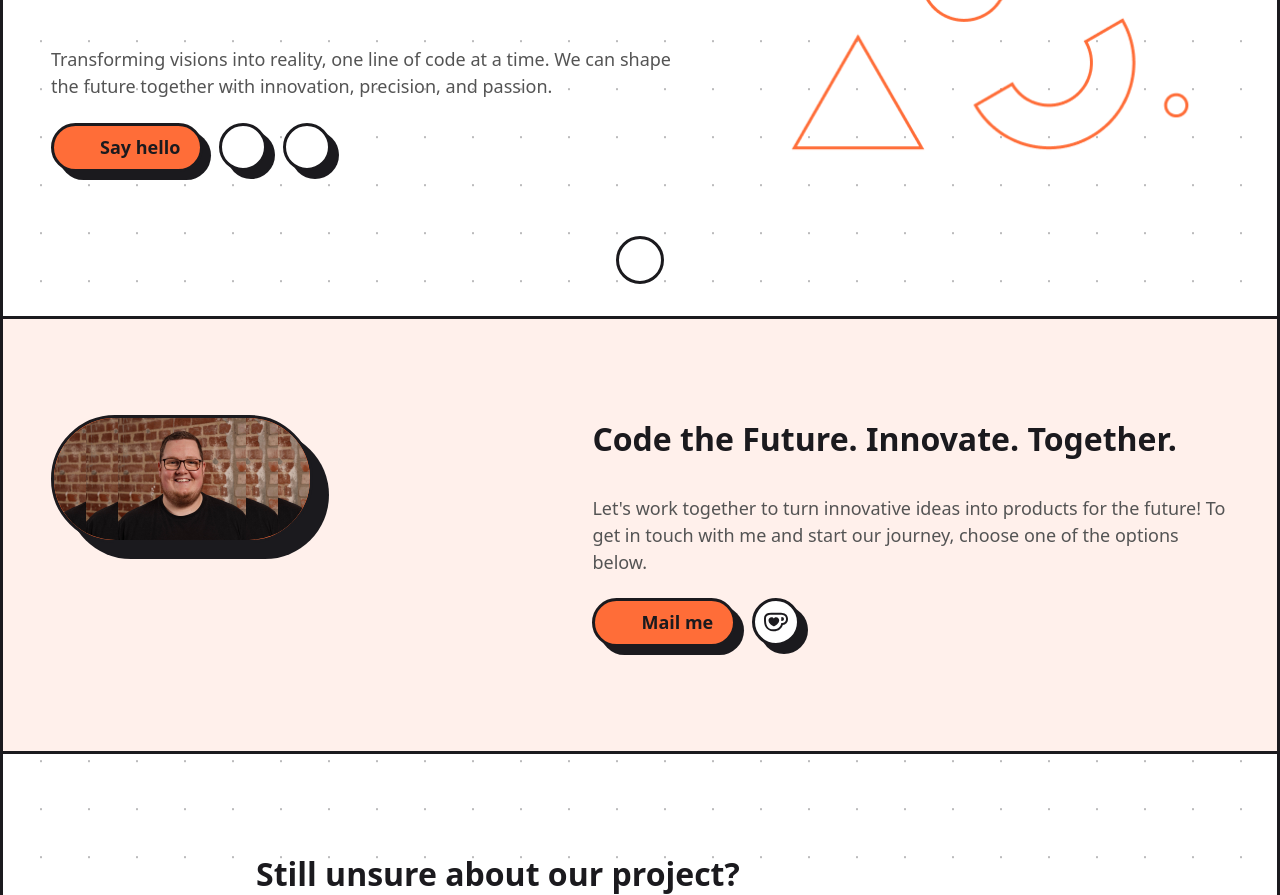
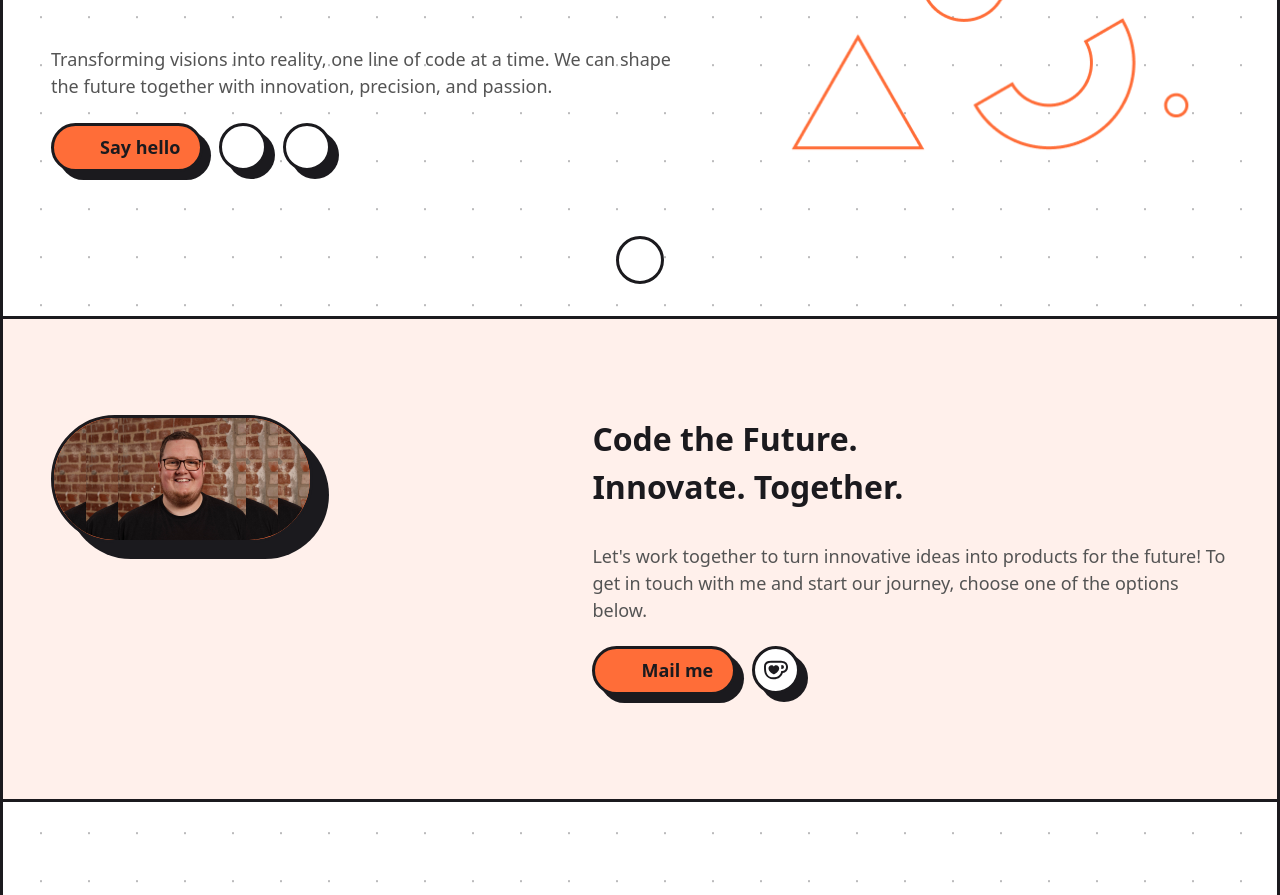
Before and after one commit to DontMash/portfolio, an Astro site: page / in a window 1280 px wide. Shown: the part 421-1316 px from the top of the page. Built offline with nearby package versions, Linux system fonts and the light colour scheme; Astro itself is replaced by a stand-in of ours; some icons are missing; a web font is replaced by a local one.

Commit message:
refactor: add line-break to contact section headli

```diff
--- a/src/components/contact.astro
+++ b/src/components/contact.astro
@@ -26,7 +26,7 @@
   </div>
 
   <div class='prose max-w-screen-sm'>
-    <h2>Code the Future. Innovate. Together.</h2>
+    <h2>Code the Future. <br />Innovate. Together.</h2>
 
     <p>
       Let's work together to turn innovative ideas into products for the future!
```
